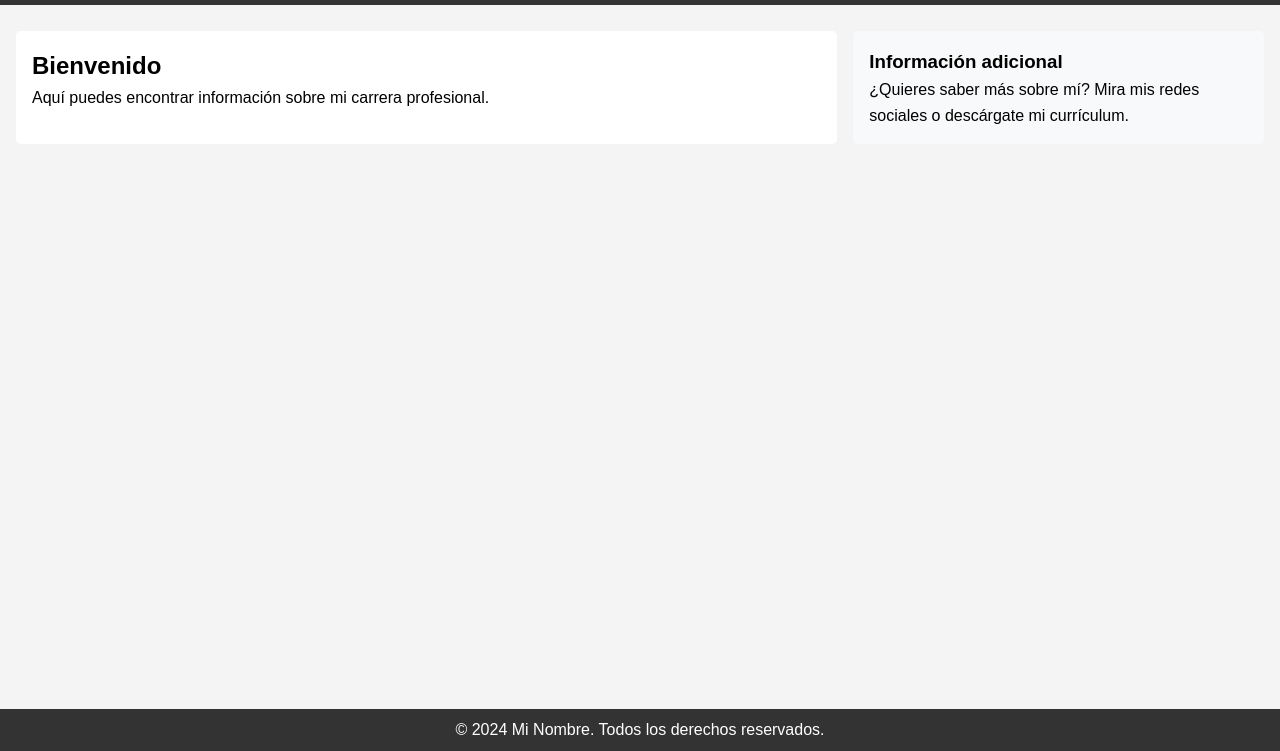
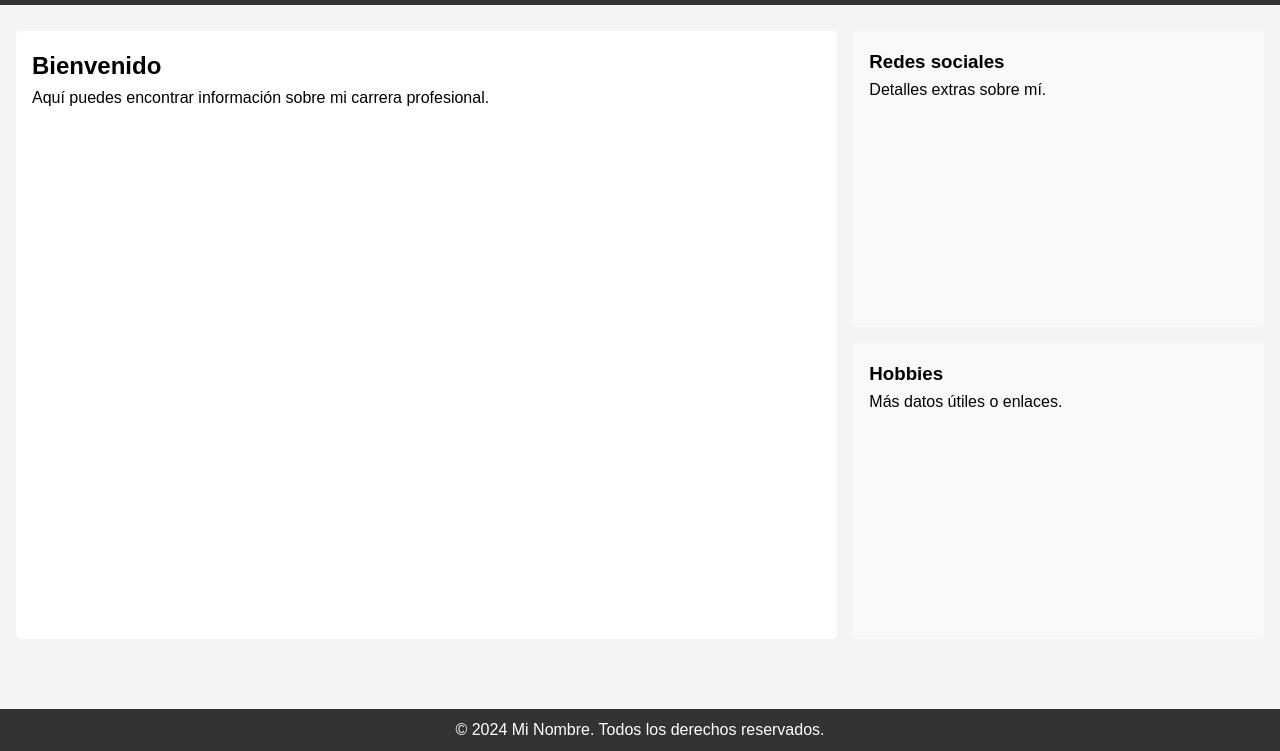
Before and after one commit to microdevg/blog-html, a plain HTML site: page index.html in a window 1280 px wide. Shown: the part 49-800 px from the top of the page. Drawn offline with Linux system fonts and the light colour scheme.

Commit message:
Probando cosas. No funciona el modo movile.

```diff
--- a/index.html
+++ b/index.html
@@ -26,8 +26,12 @@
             <p>Aquí puedes encontrar información sobre mi carrera profesional.</p>
         </main>
         <aside>
-            <h3>Información adicional</h3>
-            <p>¿Quieres saber más sobre mí? Mira mis redes sociales o descárgate mi currículum.</p>
+            <h3>Redes sociales</h3>
+            <p>Detalles extras sobre mí.</p>
+        </aside>
+        <aside>
+            <h3>Hobbies</h3>
+            <p>Más datos útiles o enlaces.</p>
         </aside>
     </div>
     <footer class="footer">
--- a/media/css/styles.css
+++ b/media/css/styles.css
@@ -63,22 +63,39 @@ body {
 
 /* Content */
 .content {
+    height: 80vh;
     display: grid;
-    grid-template-columns: 2fr 1fr;
+    grid-template-columns: 2fr 1fr; /* Main ocupa 2/3, los aside 1/3 */
+    grid-template-rows: 1fr 1fr;    /* Asides distribuidos en dos filas */
     gap: 1rem;
-    padding: 5rem 1rem 1rem; /* Espacio para el navbar fijo */
+    padding: 1rem;
+    margin-top: 4rem; /* Espacio para el navbar */
+    margin-bottom: 2.5rem; /* Espacio para el footer */
 }
 
 main {
+    grid-row: 1 / 3; /* Ocupa ambas filas */
+    grid-column: 1 / 2; /* Primera columna */
     background: white;
+    padding: 1rem;
+    border-radius: 5px;
+    overflow: auto; /* Si el contenido crece, agrega scroll */
+}
+/* Aside ocupa la segunda columna, en dos filas */
+aside {
+    background: #f8f9fa;
     padding: 1rem;
     border-radius: 5px;
 }
 
-aside {
-    background: #f8f9fa;
-    padding: 1rem;
-    border-radius: 5px;
+aside:nth-child(2) {
+    grid-column: 2 / 3;
+    grid-row: 1 / 2; /* Primera fila */
+}
+
+aside:nth-child(3) {
+    grid-column: 2 / 3;
+    grid-row: 2 / 3; /* Segunda fila */
 }
 
 /* Footer */
```
